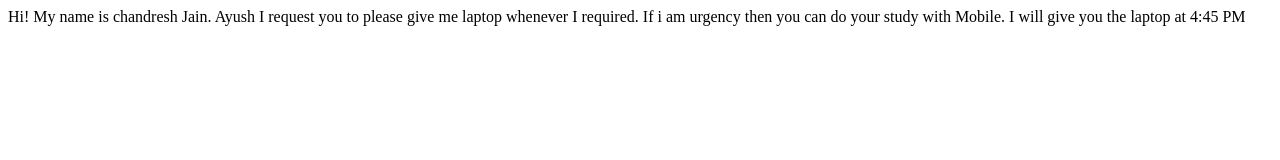
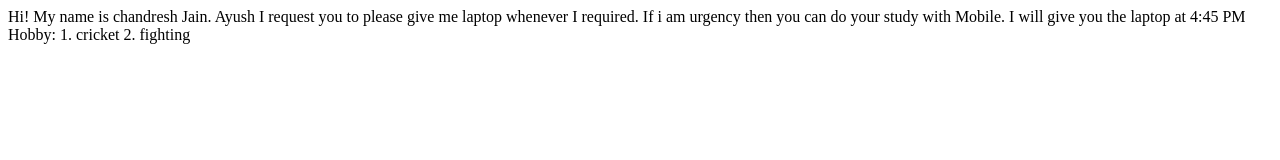
Before and after one commit to chandresh-jain/chandresh-learn-site, a plain HTML site: page index.html in a window 1280 px wide. Drawn offline with Linux system fonts and the light colour scheme.

Commit message:
update: Hobby

```diff
--- a/index.html
+++ b/index.html
@@ -14,5 +14,9 @@
 
     I will give you the laptop at 4:45 PM
 
+    Hobby:
+    1. cricket
+    2. fighting
+
 </body>
 </html>
```
